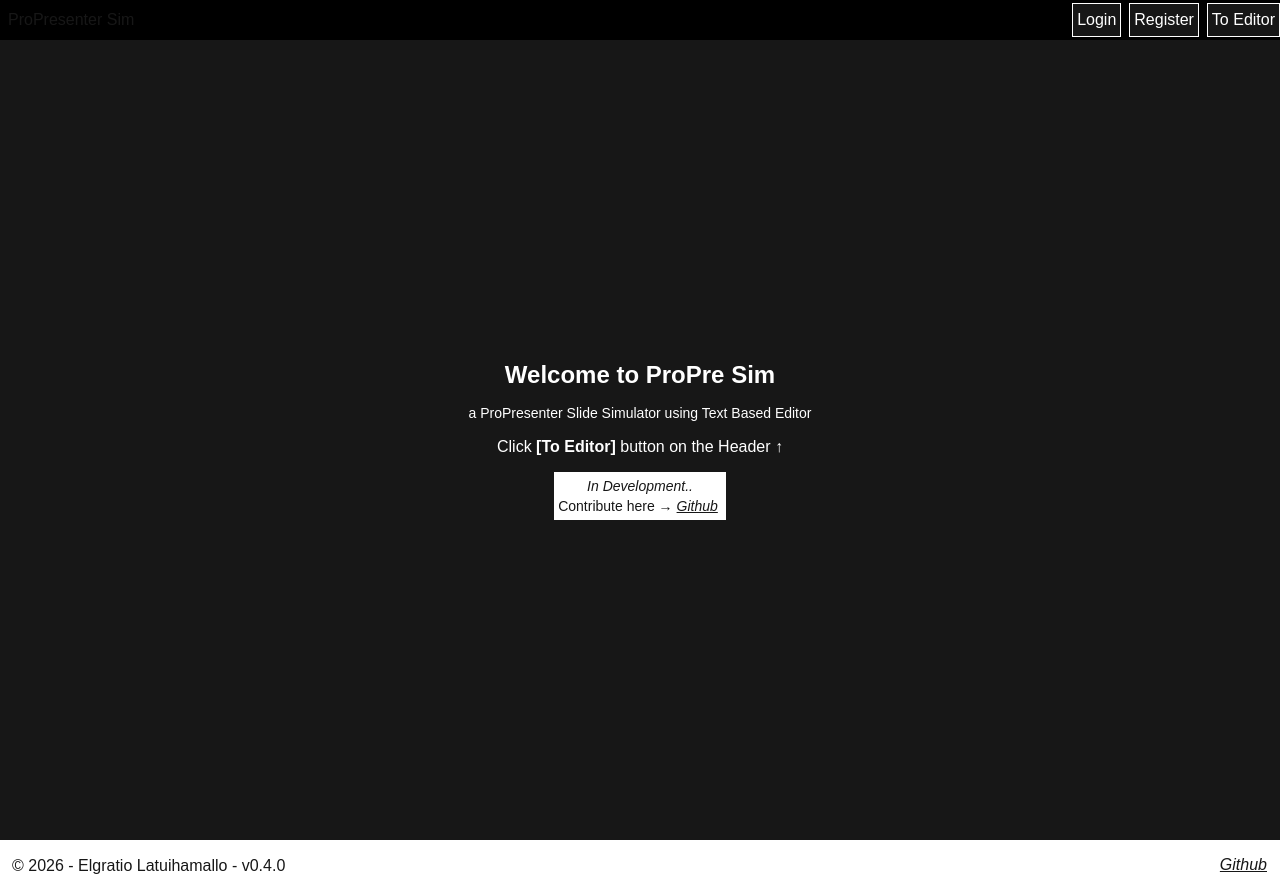
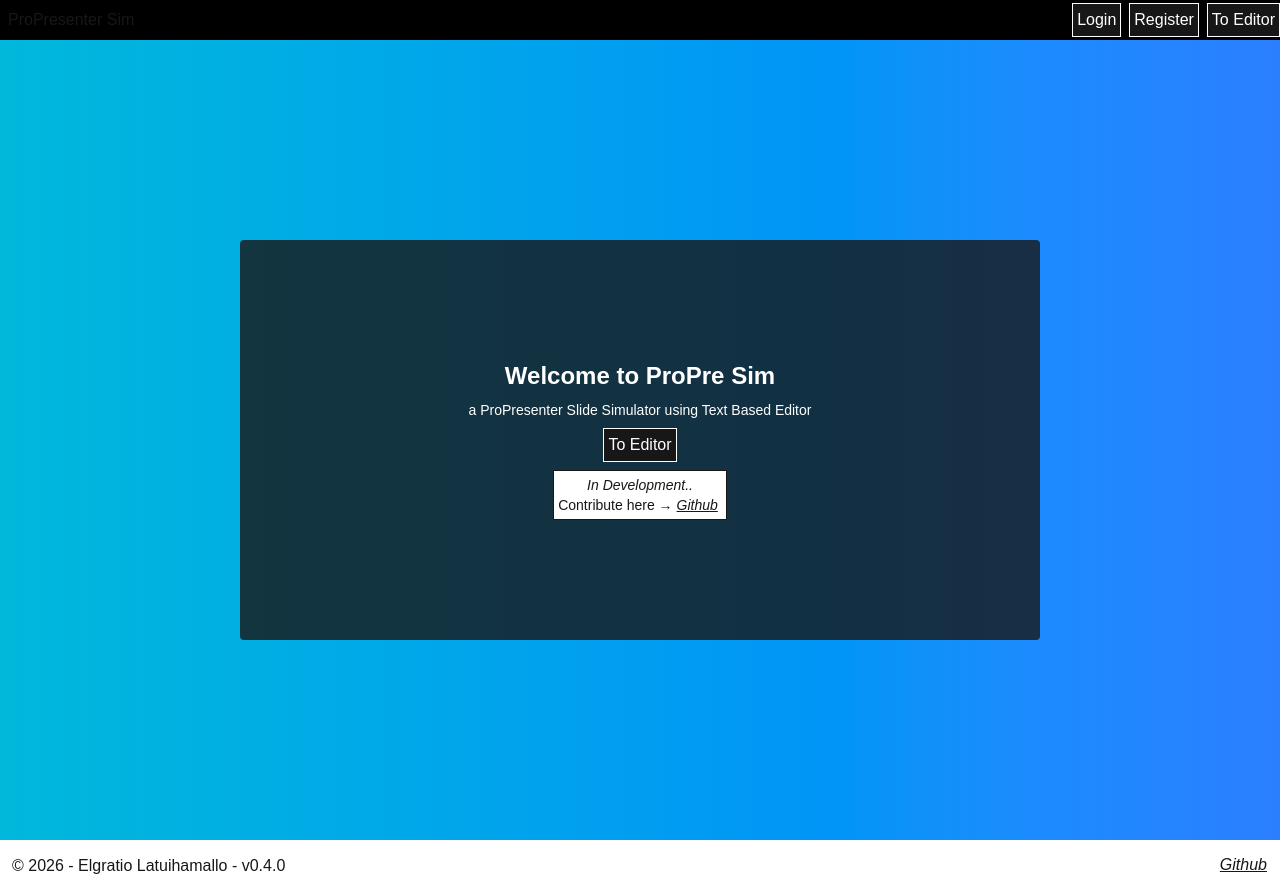
Before and after one commit to akael888/propre-sim, a Next.js app: page / in a window 1280 px wide. Built offline with nearby package versions, Linux system fonts and the light colour scheme; no server answers.

Commit message:
feat : Home Page Revamp

```diff
--- a/src/app/(main)/layout.tsx
+++ b/src/app/(main)/layout.tsx
@@ -9,7 +9,9 @@ export default function MainLayout({
   return (
     <>
       <Header />
-      {children}
+      <div className="w-full h-screen flex flex-col justify-center items-center text-background gap-3 bg-gradient-to-r from-cyan-500 to-blue-500">
+        {children}
+      </div>
       <Footer />
     </>
   );
--- a/src/app/(main)/page.tsx
+++ b/src/app/(main)/page.tsx
@@ -3,14 +3,17 @@ import Link from "next/link";
 export default function MainPage() {
   return (
     <>
-      <div className="w-full h-screen flex flex-col justify-center items-center bg-foreground text-background gap-3">
+      <div className="bg-foreground/80 p-1 xl:w-200 w-full h-100 flex flex-col justify-center items-center text-center gap-2 rounded-sm">
         <p className="text-2xl text-start font-bold">Welcome to ProPre Sim</p>
         <p className="text-sm">
           a ProPresenter Slide Simulator using Text Based Editor
         </p>
-        <p>
-          Click <strong> [To Editor]</strong> button on the Header ↑
-        </p>
+        <Link
+          href="/editor"
+          className="border-1 p-1 bg-foreground text-background hover:bg-yellow-700"
+        >
+          To Editor
+        </Link>
         <div className="border-1 p-1 text-center bg-background text-foreground">
           <p className="text-sm italic">In Development..</p>
           <p className="text-sm">
```
Also changed, not shown: public/propresim-logo.png (added).
